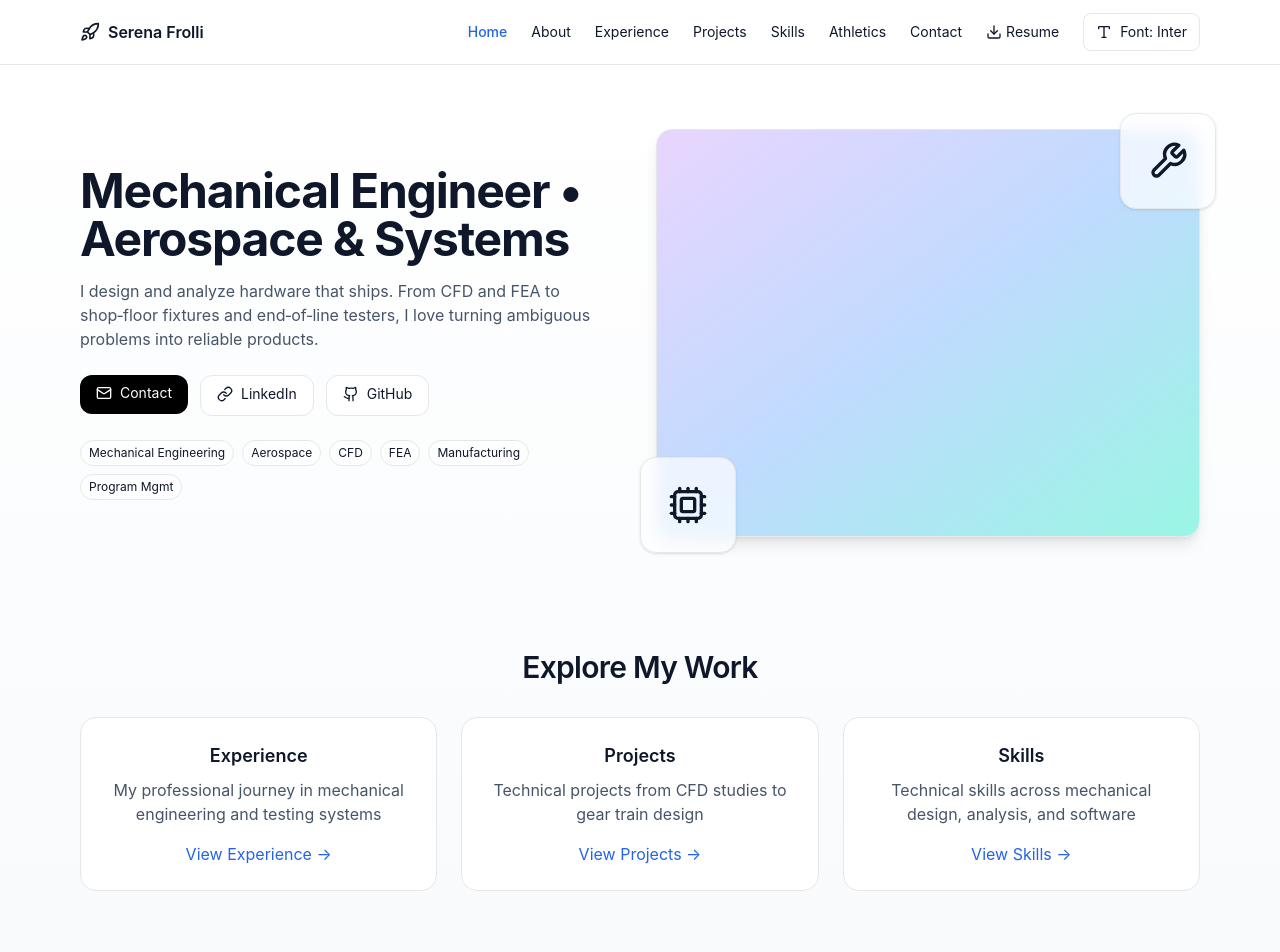
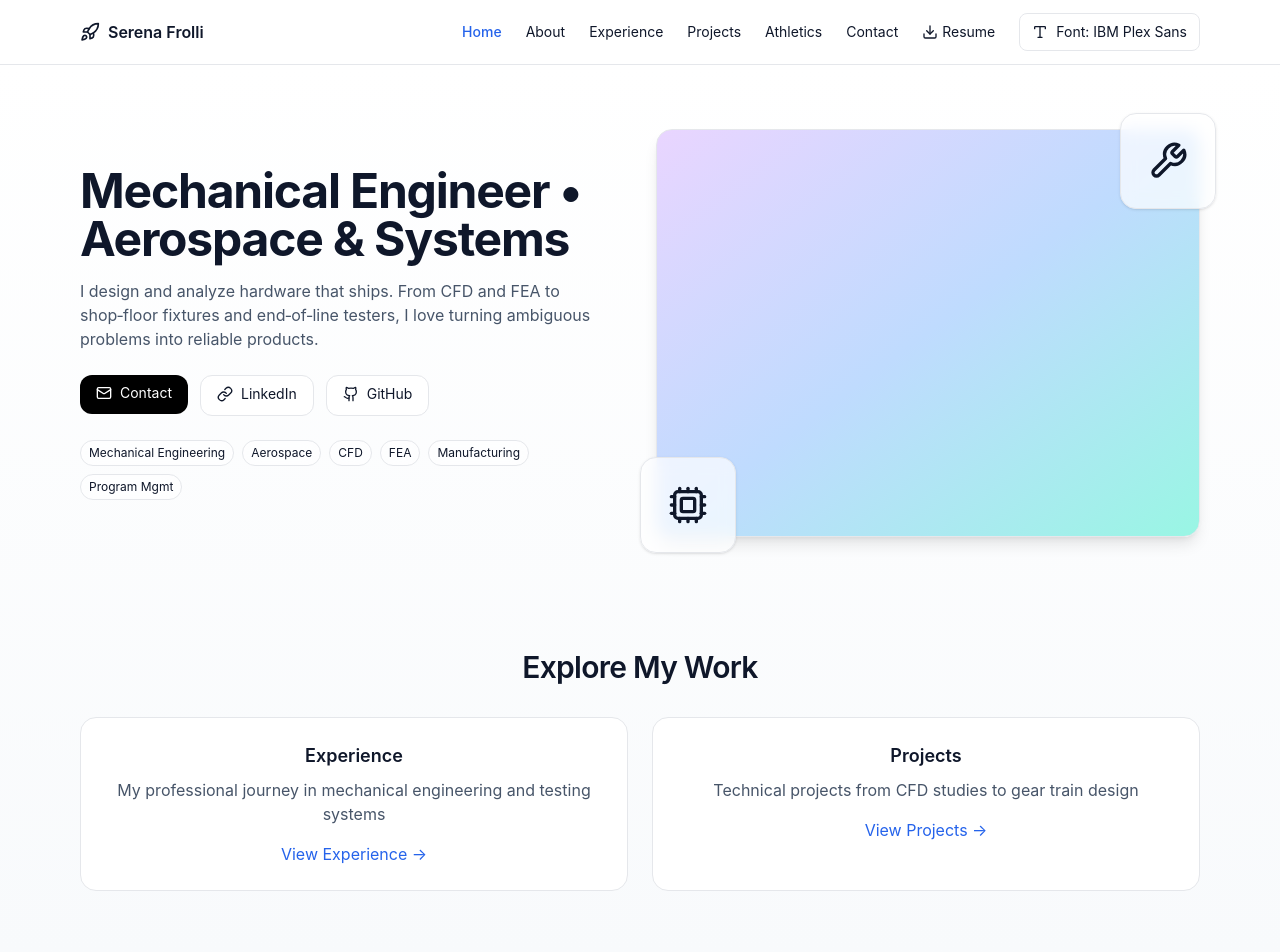
Before and after one commit to serenafrolli/Portfolio, a React (Vite) app in the folder serena-portfolio/: page / in a window 1280 px wide. Shown: the top 952 px of the page. Built offline with nearby package versions, Linux system fonts and the light colour scheme.

Commit message:
deleted skills page, edited landing page, IBM font

```diff
--- a/serena-portfolio/src/App.jsx
+++ b/serena-portfolio/src/App.jsx
@@ -4,7 +4,6 @@ import Home from './pages/Home'
 import About from './pages/About'
 import Experience from './pages/Experience'
 import Projects from './pages/Projects'
-import Skills from './pages/Skills'
 import Athletics from './pages/Athletics'
 import Contact from './pages/Contact'
 
@@ -18,7 +17,6 @@ export default function App() {
           <Route path="/about" element={<About />} />
           <Route path="/experience" element={<Experience />} />
           <Route path="/projects" element={<Projects />} />
-          <Route path="/skills" element={<Skills />} />
           <Route path="/athletics" element={<Athletics />} />
           <Route path="/contact" element={<Contact />} />
         </Routes>
--- a/serena-portfolio/src/components/FontSelector.jsx
+++ b/serena-portfolio/src/components/FontSelector.jsx
@@ -1,4 +1,4 @@
-import { useState } from 'react'
+import { useState, useEffect } from 'react'
 import { Type } from 'lucide-react'
 
 const fontOptions = [
@@ -65,7 +65,7 @@ const fontOptions = [
 ];
 
 export default function FontSelector() {
-  const [selectedFont, setSelectedFont] = useState('font-option-1');
+  const [selectedFont, setSelectedFont] = useState('font-option-9');
   const [isOpen, setIsOpen] = useState(false);
 
   const changeFont = (fontId) => {
@@ -83,6 +83,11 @@ export default function FontSelector() {
 
     setIsOpen(false);
   };
+
+  // Set initial font on component mount
+  useEffect(() => {
+    document.body.className = 'font-option-9';
+  }, []);
 
   const currentFont = fontOptions.find(f => f.id === selectedFont);
 
--- a/serena-portfolio/src/components/Navigation.jsx
+++ b/serena-portfolio/src/components/Navigation.jsx
@@ -19,7 +19,6 @@ export default function Navigation() {
     { label: "About", path: "/about" },
     { label: "Experience", path: "/experience" },
     { label: "Projects", path: "/projects" },
-    { label: "Skills", path: "/skills" },
     { label: "Athletics", path: "/athletics" },
     { label: "Contact", path: "/contact" },
   ];
--- a/serena-portfolio/src/index.css
+++ b/serena-portfolio/src/index.css
@@ -7,5 +7,5 @@ html { scroll-behavior: smooth; }
 
 /* Default font class */
 body {
-  font-family: 'Inter', -apple-system, BlinkMacSystemFont, 'Segoe UI', Roboto, sans-serif;
+  font-family: 'IBM Plex Sans', -apple-system, BlinkMacSystemFont, 'Segoe UI', Roboto, sans-serif;
 }
--- a/serena-portfolio/src/pages/Home.jsx
+++ b/serena-portfolio/src/pages/Home.jsx
@@ -91,7 +91,7 @@ export default function Home() {
           <h2 className="text-2xl sm:text-3xl font-semibold tracking-tight mb-8 text-center">
             Explore My Work
           </h2>
-          <div className="grid md:grid-cols-3 gap-6">
+          <div className="grid md:grid-cols-2 gap-6">
             <div className="text-center p-6 rounded-2xl border bg-white hover:shadow-lg transition-shadow">
               <h3 className="text-lg font-semibold mb-2">Experience</h3>
               <p className="text-slate-600 mb-4">My professional journey in mechanical engineering and testing systems</p>
@@ -102,11 +102,6 @@ export default function Home() {
               <p className="text-slate-600 mb-4">Technical projects from CFD studies to gear train design</p>
               <a href="/projects" className="text-blue-600 hover:underline">View Projects →</a>
             </div>
-            <div className="text-center p-6 rounded-2xl border bg-white hover:shadow-lg transition-shadow">
-              <h3 className="text-lg font-semibold mb-2">Skills</h3>
-              <p className="text-slate-600 mb-4">Technical skills across mechanical design, analysis, and software</p>
-              <a href="/skills" className="text-blue-600 hover:underline">View Skills →</a>
-            </div>
           </div>
         </div>
       </section>
--- a/serena-portfolio/src/pages/Skills.jsx
+++ /dev/null
@@ -1,41 +0,0 @@
-import { Card, CardContent, Badge, Section } from '../components/UI'
-
-const skills = [
-  {
-    title: "Core",
-    items: ["Mechanical Design", "DFM/DFA", "GD&T", "Tolerance Stacks", "Materials"],
-  },
-  {
-    title: "Analysis",
-    items: ["CFD (RANS)", "ANSYS/FEA", "Dynamics", "Controls", "Heat Transfer"],
-  },
-  {
-    title: "Software",
-    items: ["Python", "MATLAB", "SolidWorks/Onshape", "Fusion 360", "Altium (basic)"]
-  },
-  {
-    title: "PM",
-    items: ["Agile for hardware", "Risk Mgmt", "Requirements", "Test planning"],
-  },
-];
-
-export default function Skills() {
-  return (
-    <div className="min-h-screen bg-gradient-to-b from-white to-slate-50 text-slate-900">
-      <Section label="Skills">
-        <div className="grid md:grid-cols-2 lg:grid-cols-4 gap-6">
-          {skills.map((s) => (
-            <Card key={s.title}>
-              <CardContent className="p-6">
-                <h4 className="font-semibold mb-2">{s.title}</h4>
-                <div className="flex flex-wrap gap-2">
-                  {s.items.map((it) => (<Badge key={it}>{it}</Badge>))}
-                </div>
-              </CardContent>
-            </Card>
-          ))}
-        </div>
-      </Section>
-    </div>
-  );
-}
--- a/serena-portfolio/src/styles/fonts.css
+++ b/serena-portfolio/src/styles/fonts.css
@@ -1,59 +1,59 @@
 /* Font Options for Serena's Portfolio */
 
 /* Option 1: Modern Professional (Current - Inter) */
-.font-option-1 {
+/* .font-option-1 {
   font-family: 'Inter', -apple-system, BlinkMacSystemFont, 'Segoe UI', Roboto, sans-serif;
-}
+} */
 
 /* Option 2: Clean & Minimal (Poppins) */
-.font-option-2 {
+/* .font-option-2 {
   font-family: 'Poppins', -apple-system, BlinkMacSystemFont, 'Segoe UI', Roboto, sans-serif;
-}
+} */
 
 /* Option 3: Technical & Readable (Source Sans Pro) */
-.font-option-3 {
+/* .font-option-3 {
   font-family: 'Source Sans Pro', -apple-system, BlinkMacSystemFont, 'Segoe UI', Roboto, sans-serif;
-}
+} */
 
 /* Option 4: Modern Geometric (Outfit) */
-.font-option-4 {
+/* .font-option-4 {
   font-family: 'Outfit', -apple-system, BlinkMacSystemFont, 'Segoe UI', Roboto, sans-serif;
-}
+} */
 
 /* Option 5: Professional & Friendly (Nunito Sans) */
-.font-option-5 {
+/* .font-option-5 {
   font-family: 'Nunito Sans', -apple-system, BlinkMacSystemFont, 'Segoe UI', Roboto, sans-serif;
-}
+} */
 
 /* Option 6: Clean & Modern (DM Sans) */
-.font-option-6 {
+/* .font-option-6 {
   font-family: 'DM Sans', -apple-system, BlinkMacSystemFont, 'Segoe UI', Roboto, sans-serif;
-}
+} */
 
 /* Option 7: Technical & Professional (JetBrains Mono for code, Inter for text) */
-.font-option-7 {
+/* .font-option-7 {
   font-family: 'Inter', -apple-system, BlinkMacSystemFont, 'Segoe UI', Roboto, sans-serif;
 }
 
 .font-option-7 code, .font-option-7 pre {
   font-family: 'JetBrains Mono', 'Fira Code', 'Consolas', monospace;
-}
+} */
 
 /* Option 8: Elegant & Modern (Playfair Display for headings, Inter for body) */
-.font-option-8 h1, .font-option-8 h2, .font-option-8 h3, .font-option-8 h4, .font-option-8 h5, .font-option-8 h6 {
+/* .font-option-8 h1, .font-option-8 h2, .font-option-8 h3, .font-option-8 h4, .font-option-8 h5, .font-option-8 h6 {
   font-family: 'Playfair Display', serif;
 }
 
 .font-option-8 {
   font-family: 'Inter', -apple-system, BlinkMacSystemFont, 'Segoe UI', Roboto, sans-serif;
-}
+} */
 
-/* Option 9: Technical & Clean (IBM Plex Sans) */
+/* Option 9: Technical & Clean (IBM Plex Sans) - ACTIVE */
 .font-option-9 {
   font-family: 'IBM Plex Sans', -apple-system, BlinkMacSystemFont, 'Segoe UI', Roboto, sans-serif;
 }
 
 /* Option 10: Modern & Versatile (Albert Sans) */
-.font-option-10 {
+/* .font-option-10 {
   font-family: 'Albert Sans', -apple-system, BlinkMacSystemFont, 'Segoe UI', Roboto, sans-serif;
-}
+} */
```
